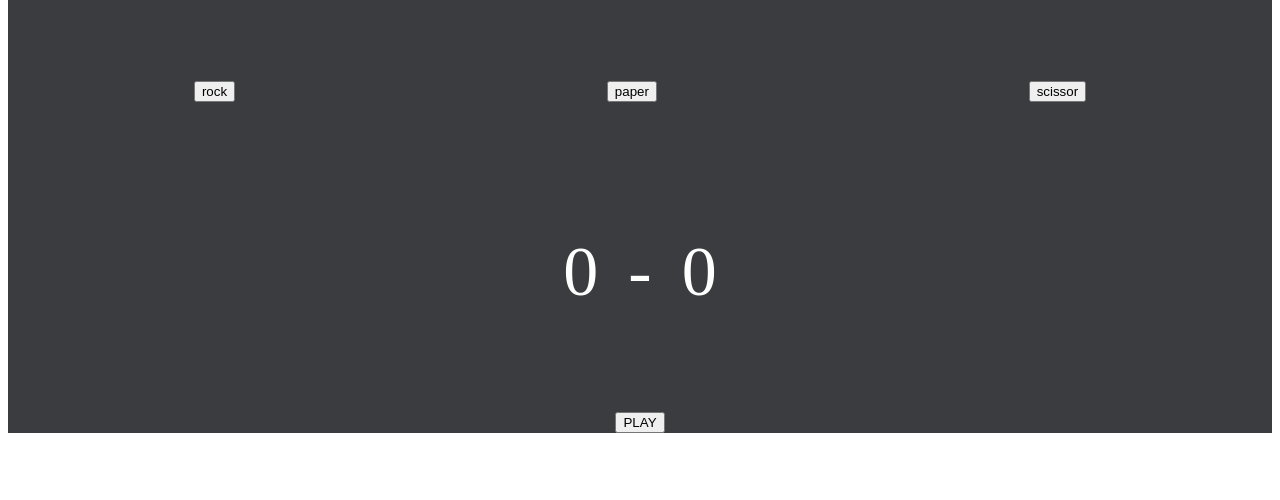
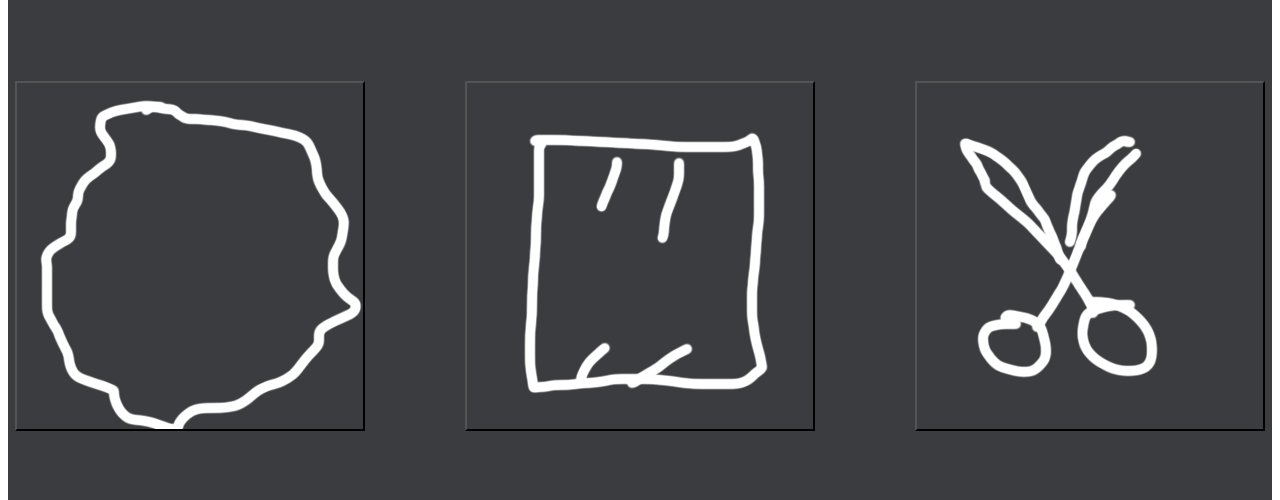
Before and after one commit to K4naxa/rock-paper-scissors-project, a plain HTML site: page index.html in a window 1280 px wide. Shown: the part 300-800 px from the top of the page. Drawn offline with Linux system fonts and the light colour scheme.

Commit message:
made pictures for rock,paper,scissor buttons

```diff
--- a/index.html
+++ b/index.html
@@ -15,13 +15,13 @@
       </div>
       <div class="container">
         <div class="card rock">
-          <button class="button-rock">rock</button>
+          <button class="button-rock"></button>
         </div>
         <div class="card paper">
-          <button class="button-paper">paper</button>
+          <button class="button-paper"></button>
         </div>
         <div class="card scissor">
-          <button class="button-scissor">scissor</button>
+          <button class="button-scissor"></button>
         </div>
       </div>
       <div class="score">
--- a/style/styles.css
+++ b/style/styles.css
@@ -15,7 +15,8 @@
 .container {
   display: flex;
   align-content: center;
-  justify-content: space-around;
+  justify-content: center;
+  gap: 100px;
   flex-wrap: wrap;
 }
 .score {
@@ -42,3 +43,22 @@
   justify-content: center;
   align-content: center;
 }
+
+.button-rock {
+  background-image: url(/images/rock.png);
+  background-color: #3b3c3f;
+  width: 350px;
+  height: 350px;
+}
+.button-paper {
+  background-image: url(/images/paper.png);
+  background-color: #3b3c3f;
+  width: 350px;
+  height: 350px;
+}
+.button-scissor {
+  background-image: url(/images/scissor.png);
+  background-color: #3b3c3f;
+  width: 350px;
+  height: 350px;
+}
```
Also changed, not shown: images/paper.png (added), images/rock.png (added), images/scissor.png (added).
